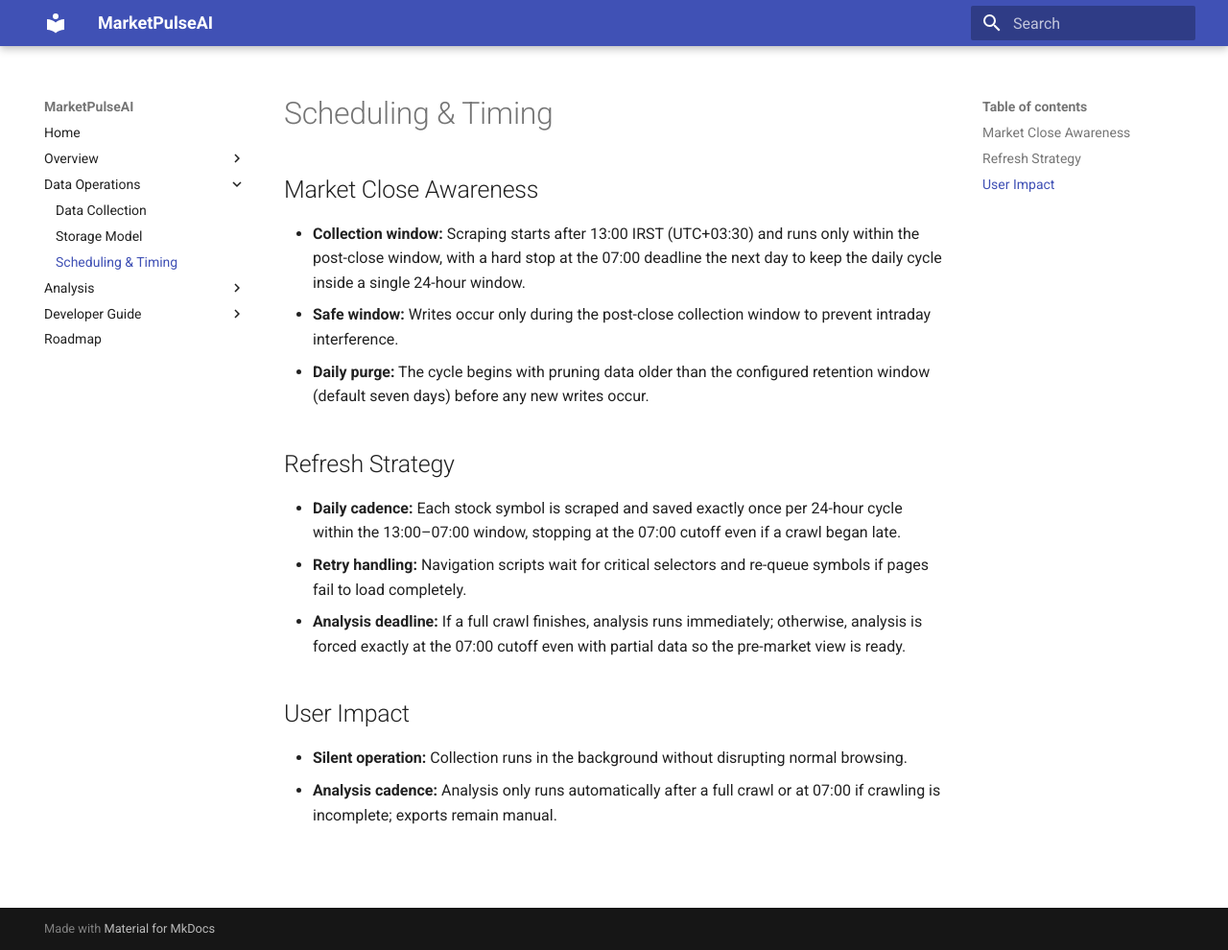
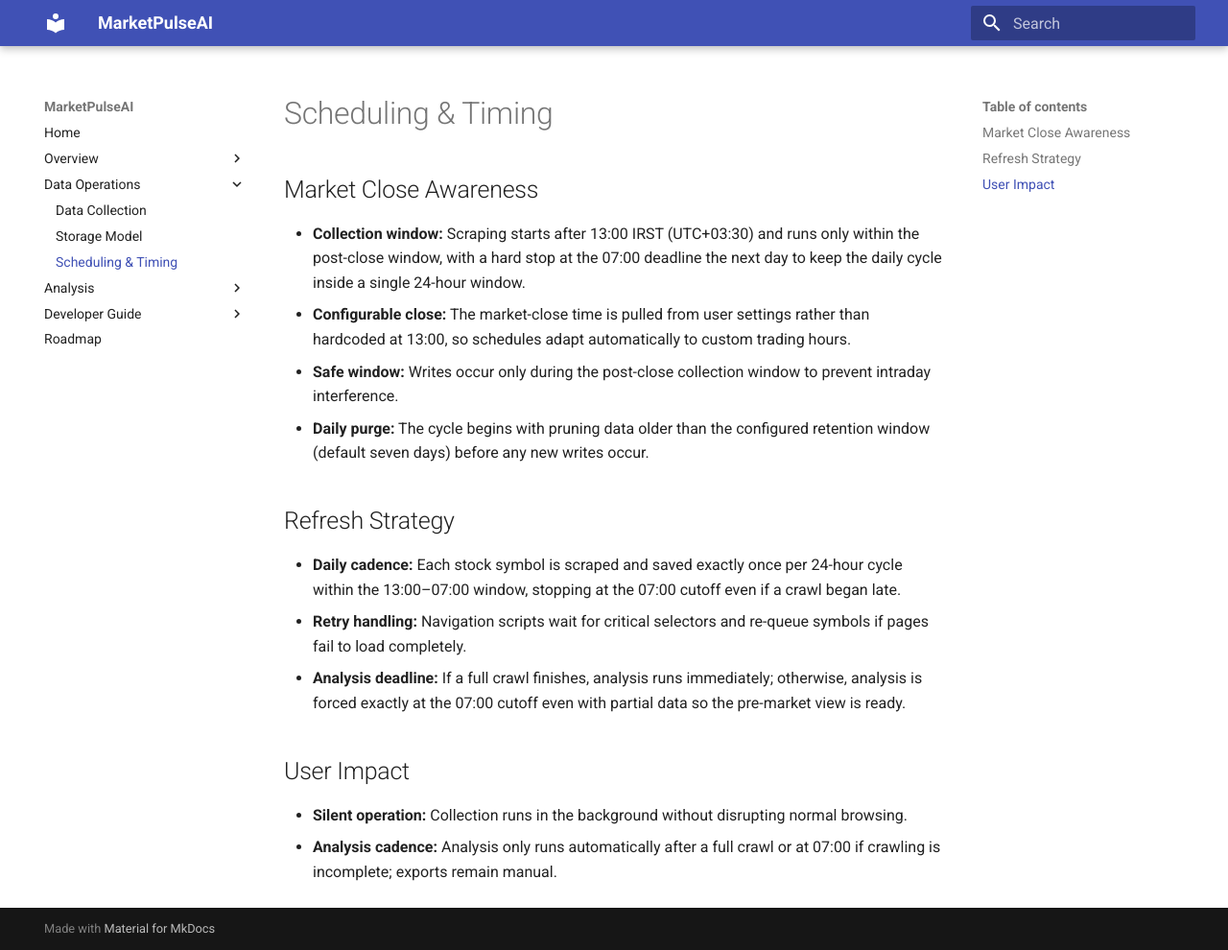
Before and after one commit to shari-ar/MarketPulseAI, an MkDocs documentation site: the page built from docs/scheduling.md, in a window 1280 px wide and 990 px high. Shown: the whole window at 96% size. Built offline with MkDocs 1.6.1 and Material for MkDocs 9.7.7, drawn with Linux system fonts in a browser that asks for light colours.

Commit message:
Document configurable market close time

```diff
--- a/docs/scheduling.md
+++ b/docs/scheduling.md
@@ -3,6 +3,7 @@
 ## Market Close Awareness
 
 - **Collection window:** Scraping starts after 13:00 IRST (UTC+03:30) and runs only within the post-close window, with a hard stop at the 07:00 deadline the next day to keep the daily cycle inside a single 24-hour window.
+- **Configurable close:** The market-close time is pulled from user settings rather than hardcoded at 13:00, so schedules adapt automatically to custom trading hours.
 - **Safe window:** Writes occur only during the post-close collection window to prevent intraday interference.
 - **Daily purge:** The cycle begins with pruning data older than the configured retention window (default seven days) before any new writes occur.
 
```
